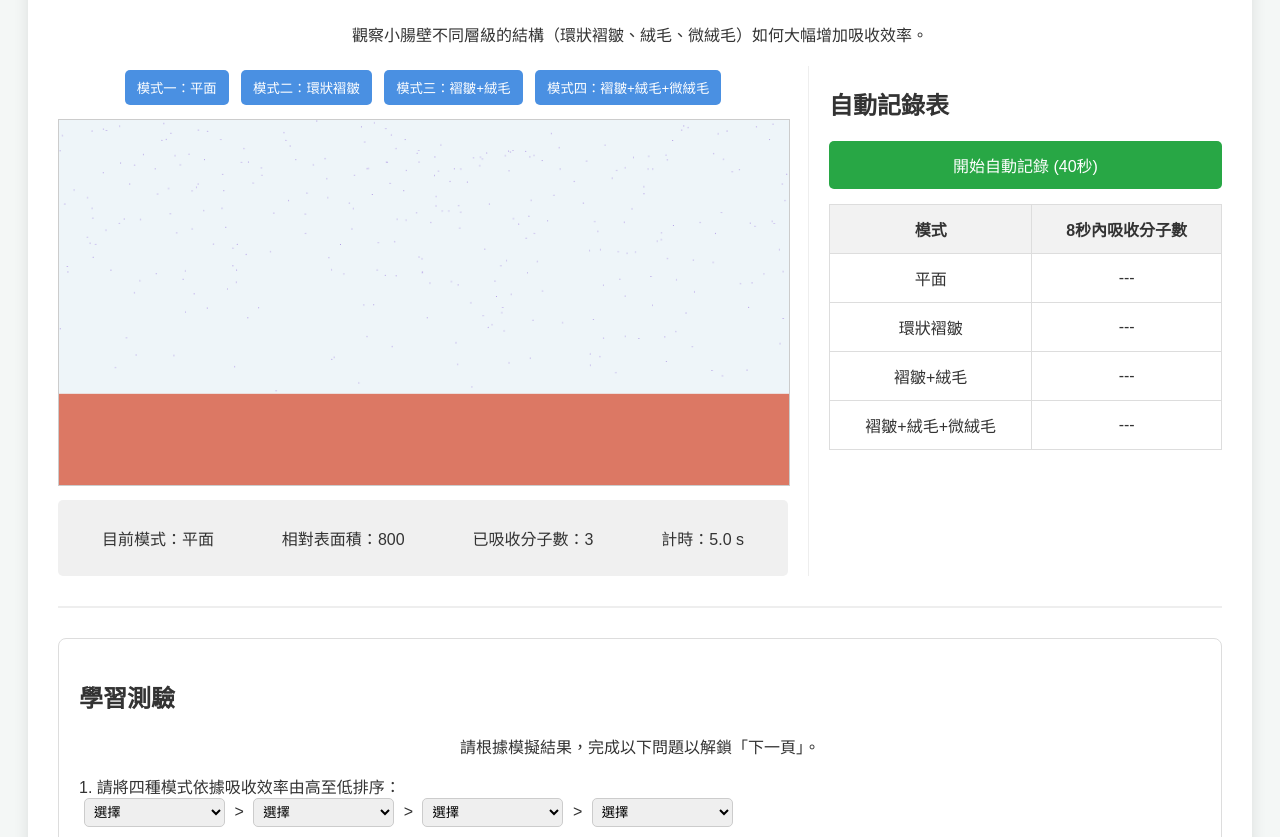
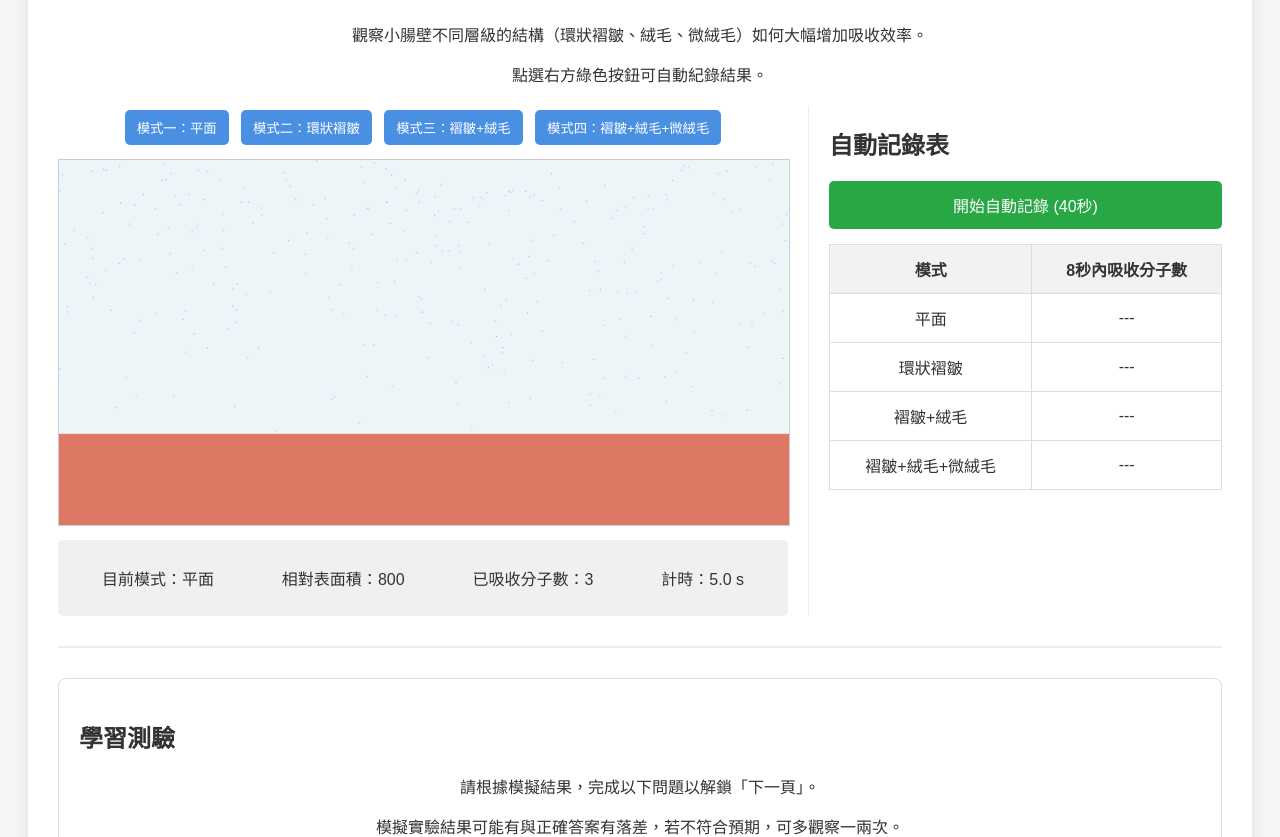
Before and after one commit to browman75/digestion_small_intestine, a plain HTML site: page index.html in a window 1280 px wide. Shown: the part 115-952 px from the top of the page. Drawn offline with Linux system fonts and the light colour scheme.

Commit message:
Update index.html

```diff
--- a/index.html
+++ b/index.html
@@ -11,6 +11,7 @@
     <div class="main-container">
         <h1>小腸吸收模擬器</h1>
         <p>觀察小腸壁不同層級的結構（環狀褶皺、絨毛、微絨毛）如何大幅增加吸收效率。</p>
+        <p>點選右方綠色按鈕可自動紀錄結果。</p>
 
         <div class="content-wrapper">
             <div class="simulation-area">
@@ -67,6 +68,7 @@
         <div class="quiz-section">
             <h2>學習測驗</h2>
             <p>請根據模擬結果，完成以下問題以解鎖「下一頁」。</p>
+            <p>模擬實驗結果可能有與正確答案有落差，若不符合預期，可多觀察一兩次。</p>
 
             <div class="question" id="q1">
                 <label>1. 請將四種模式依據吸收效率由高至低排序：</label>
```
